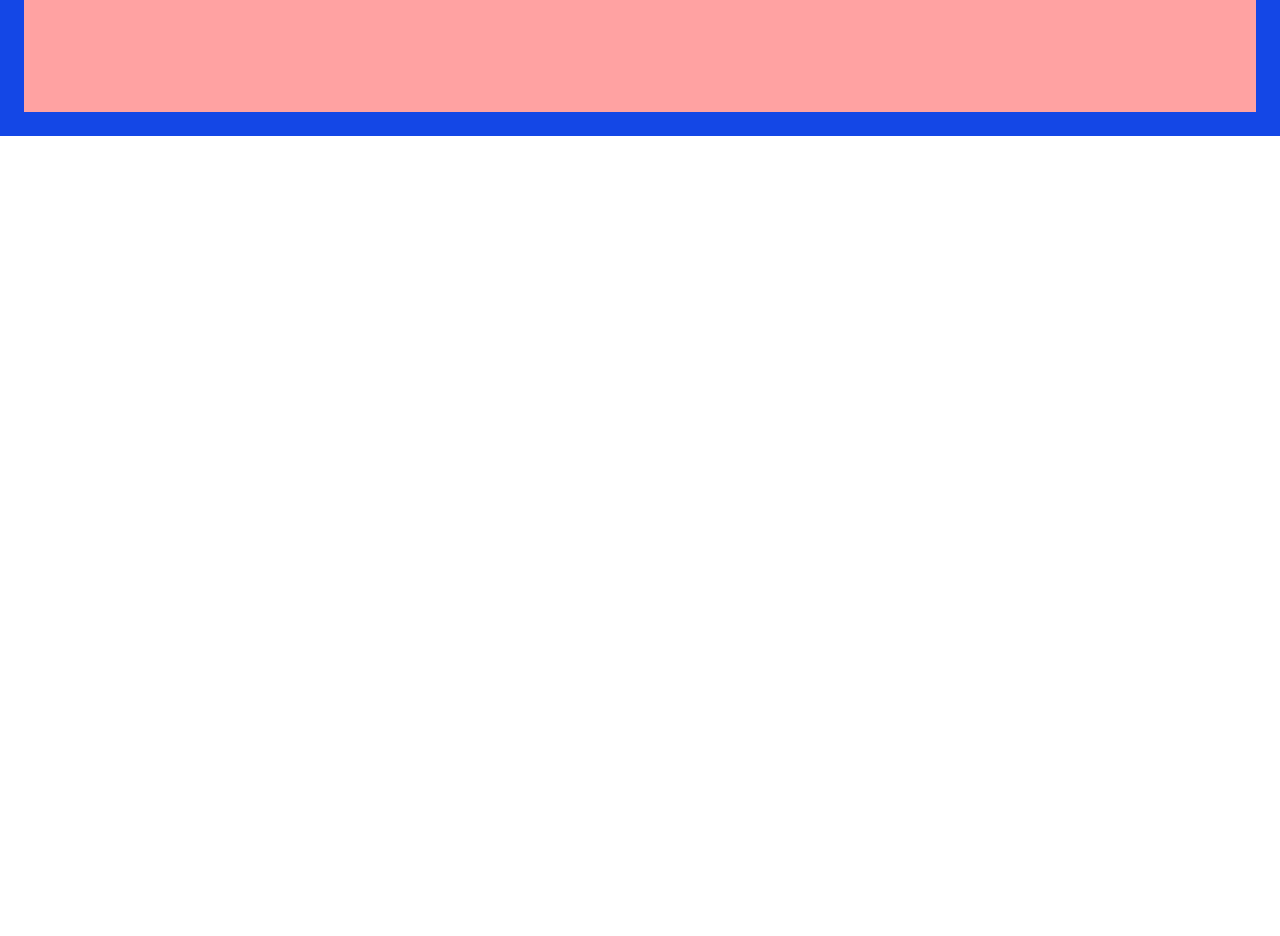
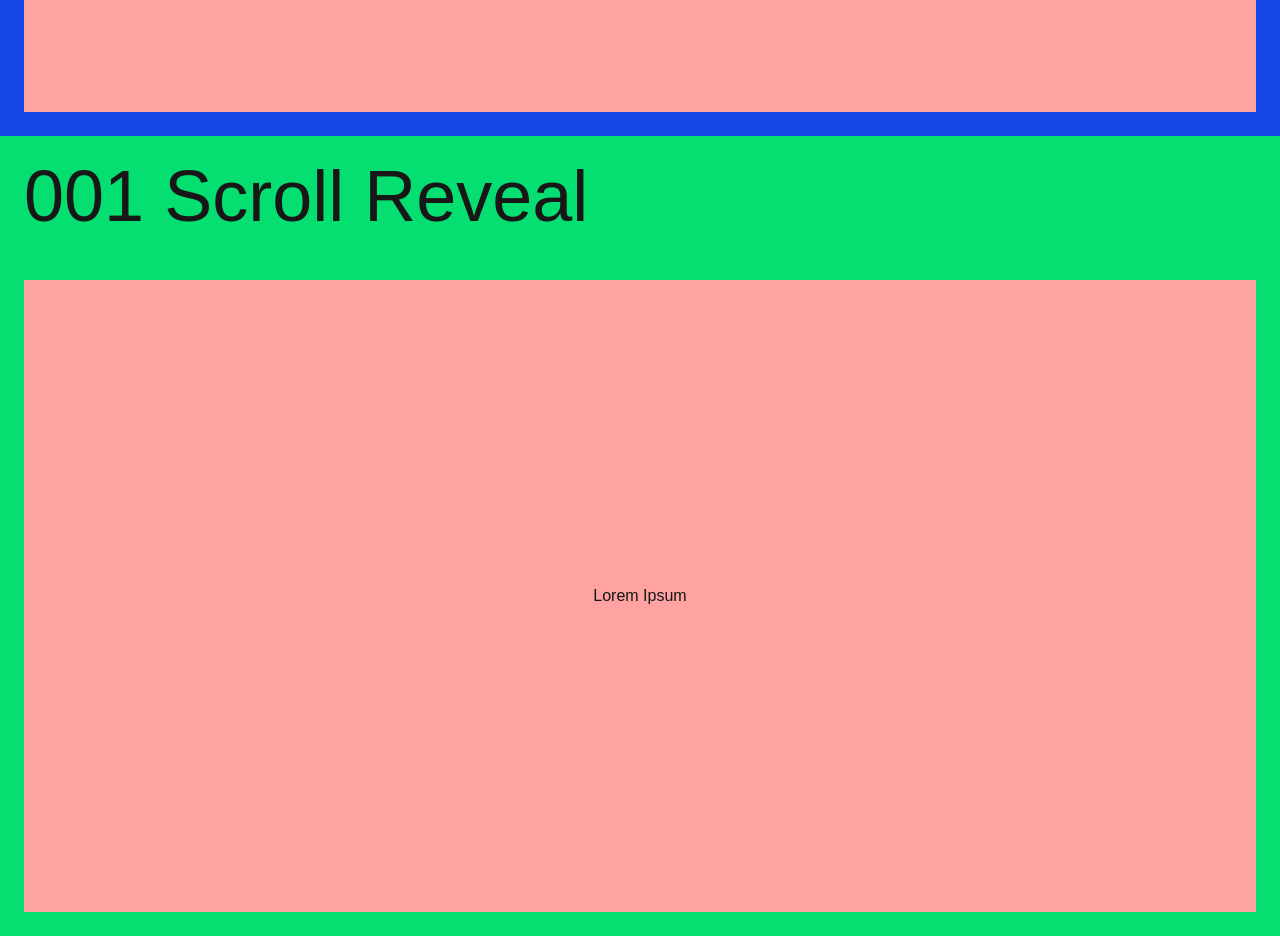
Before and after one commit to 11amanraj/motion, a Next.js app: page / in a window 1280 px wide. Shown: the part 1840-2776 px from the top of the page. Before the commit the page ends 1976 px from the top, so only its background shows below. Built offline with nearby package versions, Linux system fonts and the light colour scheme.

Commit message:
Created ScrollReveal component

```diff
--- /dev/null
+++ b/app/Components/Sections/ScrollReveal.tsx
@@ -0,0 +1,17 @@
+import React from 'react'
+
+const ScrollReveal = () => {
+  return (
+    <section className='bg-green-400 h-screen w-full flex flex-col'>
+        <h1 className='text-7xl m-6'>
+            <span>001 </span>
+            <span>Scroll Reveal</span>
+        </h1>
+        <div className='bg-red-300 flex-1 m-6 flex gap-12 justify-center items-center'>
+            Lorem Ipsum
+        </div>
+    </section>
+  )
+}
+
+export default ScrollReveal
--- a/app/page.tsx
+++ b/app/page.tsx
@@ -3,6 +3,7 @@
 import Overview from "./Components/Overview";
 import Animation from "./Components/Animation";
 import CardsSection from "./Components/Sections/CardsSection";
+import ScrollReveal from "./Components/Sections/ScrollReveal";
 
 export default function Home() {
   return (
@@ -10,6 +11,7 @@ export default function Home() {
       <Overview />
       <Animation />
       <CardsSection classname="bg-blue-700"/>
+      <ScrollReveal />
     </div>
   );
 }
```
